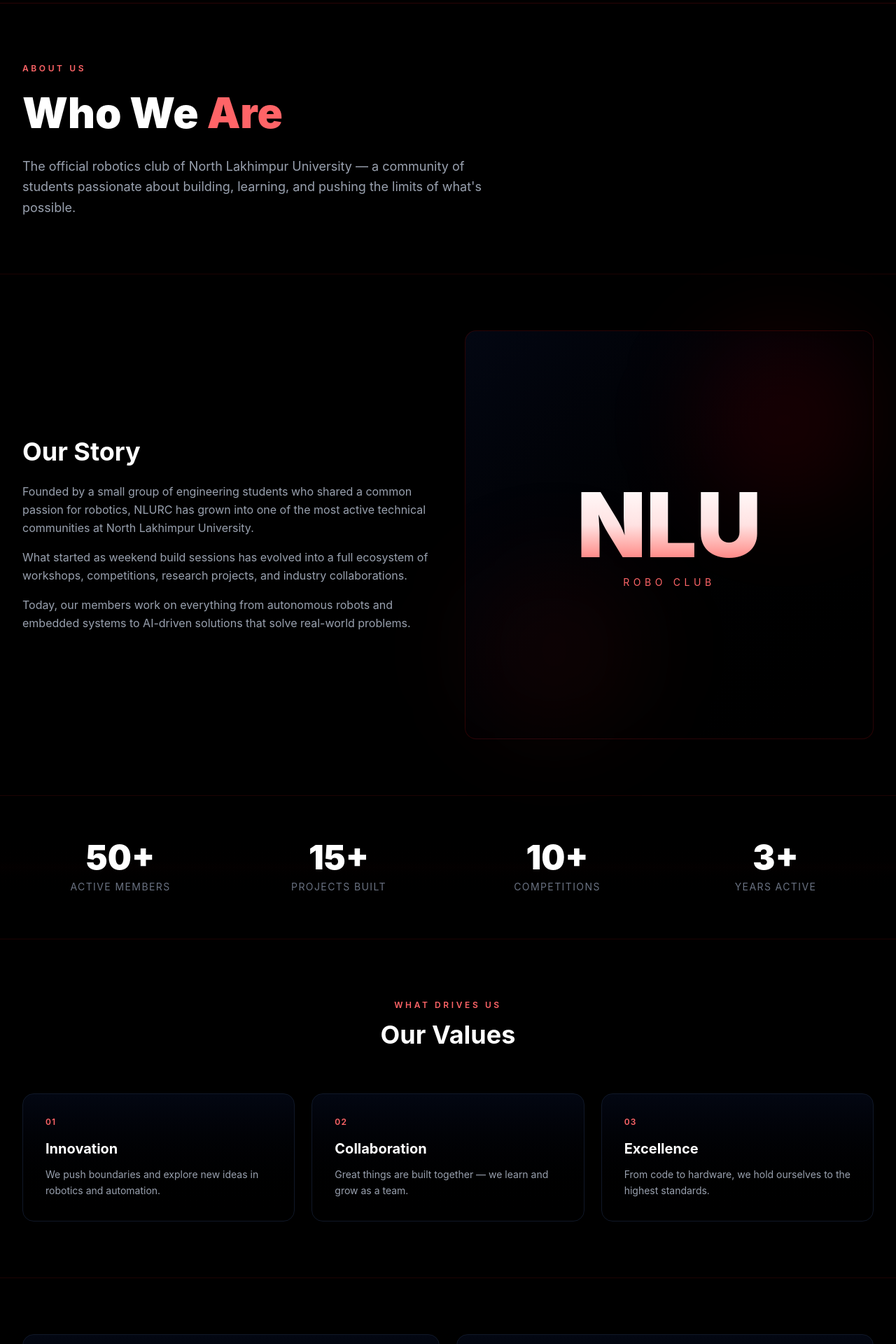
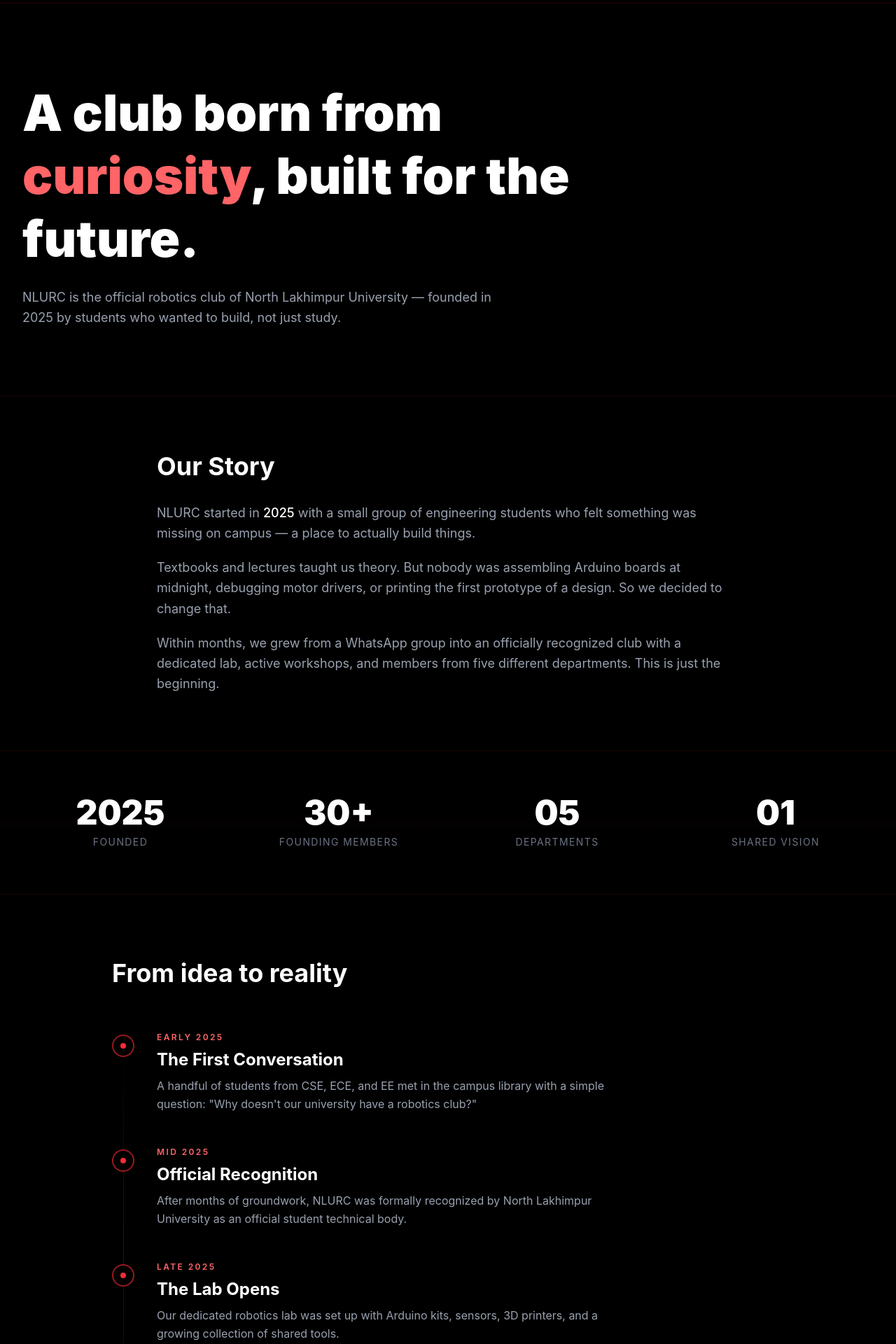
Before and after one commit to mousammm/nlurc, a React app in the folder frontend/: page /about in a window 1280 px wide. Shown: the part 60-1980 px from the top of the page at 70% size. Built offline with nearby package versions, Linux system fonts and the light colour scheme; the HTML template or start-up script is replaced by a standard one.

Commit message:
fix: clean ui, update some info

```diff
--- a/frontend/src/App.jsx
+++ b/frontend/src/App.jsx
@@ -12,7 +12,7 @@ import Contact from './pages/Contact';
 function App() {
   return (
     <BrowserRouter>
-      <div className="min-h-screen bg-gray-50 flex flex-col">
+      <div className="min-h-screen bg-black flex flex-col">
         <Navbar />
         {/* pt-16 to offset the fixed navbar height */}
         <main className="pt-16 flex-1">
--- a/frontend/src/pages/About.jsx
+++ b/frontend/src/pages/About.jsx
@@ -3,91 +3,89 @@ import React from 'react';
 
 const About = () => {
   const stats = [
-    { number: '50+', label: 'Active Members' },
-    { number: '15+', label: 'Projects Built' },
-    { number: '10+', label: 'Competitions' },
-    { number: '3+', label: 'Years Active' },
+    { number: '2025', label: 'Founded' },
+    { number: '30+', label: 'Founding Members' },
+    { number: '05', label: 'Departments' },
+    { number: '01', label: 'Shared Vision' },
   ];
 
   const values = [
     {
-      title: 'Innovation',
-      desc: 'We push boundaries and explore new ideas in robotics and automation.',
+      title: 'Curiosity',
+      desc: 'We ask questions, break things, and rebuild them better. Every mistake teaches us something new.',
     },
     {
       title: 'Collaboration',
-      desc: 'Great things are built together — we learn and grow as a team.',
+      desc: 'Engineering is a team sport. We share knowledge freely across departments and years.',
     },
     {
-      title: 'Excellence',
-      desc: 'From code to hardware, we hold ourselves to the highest standards.',
+      title: 'Craft',
+      desc: 'Whether it\'s code, circuits, or CAD — we care about doing things properly, not just quickly.',
+    },
+  ];
+
+  const timeline = [
+    {
+      date: 'Early 2025',
+      title: 'The First Conversation',
+      desc: 'A handful of students from CSE, ECE, and EE met in the campus library with a simple question: "Why doesn\'t our university have a robotics club?"',
+    },
+    {
+      date: 'Mid 2025',
+      title: 'Official Recognition',
+      desc: 'After months of groundwork, NLURC was formally recognized by North Lakhimpur University as an official student technical body.',
+    },
+    {
+      date: 'Late 2025',
+      title: 'The Lab Opens',
+      desc: 'Our dedicated robotics lab was set up with Arduino kits, sensors, 3D printers, and a growing collection of shared tools.',
+    },
+    {
+      date: 'Now',
+      title: 'Building Something Bigger',
+      desc: 'We\'re preparing for our first inter-university competition, hosting workshops, and welcoming new members every semester.',
     },
   ];
 
   return (
     <div className="bg-black text-white">
       {/* ================= HERO ================= */}
-      <section className="relative py-20 border-b border-red-950/40">
+      <section className="relative py-24 border-b border-red-950/40">
         <div className="max-w-7xl mx-auto px-4 sm:px-6 lg:px-8">
-          <span className="text-xs font-semibold tracking-[0.3em] text-red-400 uppercase">
-            About Us
-          </span>
-          <h1 className="text-5xl md:text-6xl font-black mt-4 mb-6 leading-tight">
-            Who We <span className="text-red-400">Are</span>
+          <h1 className="text-5xl md:text-7xl font-black mt-4 mb-6 leading-tight max-w-4xl">
+            A club born from <span className="text-red-400">curiosity</span>, built for the future.
           </h1>
           <p className="text-lg text-gray-400 max-w-2xl leading-relaxed">
-            The official robotics club of North Lakhimpur University — a community
-            of students passionate about building, learning, and pushing the
-            limits of what's possible.
+            NLURC is the official robotics club of North Lakhimpur University —
+            founded in 2025 by students who wanted to build, not just study.
           </p>
         </div>
       </section>
 
       {/* ================= STORY ================= */}
       <section className="py-20">
-        <div className="max-w-7xl mx-auto px-4 sm:px-6 lg:px-8">
-          <div className="grid md:grid-cols-2 gap-12 items-center">
-            <div>
-              <h2 className="text-3xl md:text-4xl font-bold mb-6">
+        <div className="max-w-4xl mx-auto px-4 sm:px-6 lg:px-8">
+          <h2 className="text-3xl md:text-4xl font-bold mb-8">
             Our Story
           </h2>
-              <div className="space-y-4 text-gray-400 leading-relaxed">
+          <div className="space-y-5 text-gray-400 leading-relaxed text-lg">
             <p>
-                  Founded by a small group of engineering students who shared a
-                  common passion for robotics, NLURC has grown into one of the
-                  most active technical communities at North Lakhimpur University.
+              NLURC started in <span className="text-white font-medium">2025</span> with a small group of
+              engineering students who felt something was missing on campus
+              — a place to actually build things.
             </p>
             <p>
-                  What started as weekend build sessions has evolved into a full
-                  ecosystem of workshops, competitions, research projects, and
-                  industry collaborations.
+              Textbooks and lectures taught us theory. But nobody was
+              assembling Arduino boards at midnight, debugging motor drivers,
+              or printing the first prototype of a design. So we decided to
+              change that.
             </p>
             <p>
-                  Today, our members work on everything from autonomous robots
-                  and embedded systems to AI-driven solutions that solve
-                  real-world problems.
+              Within months, we grew from a WhatsApp group into an officially
+              recognized club with a dedicated lab, active workshops, and
+              members from five different departments. This is just the
+              beginning.
             </p>
-              </div>
-            </div>
-
-            {/* Decorative panel — no image */}
-            <div className="relative">
-              <div className="aspect-square rounded-2xl border border-red-950/60 bg-gradient-to-br from-gray-950 to-black flex items-center justify-center overflow-hidden">
-                {/* Subtle red glow */}
-                <div className="absolute top-0 right-0 w-64 h-64 bg-red-600/10 rounded-full blur-3xl"></div>
-                <div className="absolute bottom-0 left-0 w-64 h-64 bg-red-900/10 rounded-full blur-3xl"></div>
-
-                {/* Big typographic mark */}
-                <div className="relative text-center">
-                  <div className="text-8xl md:text-9xl font-black bg-gradient-to-b from-white via-red-100 to-red-400 bg-clip-text text-transparent">
-                    NLU
-                  </div>
-                  <div className="text-sm tracking-[0.4em] text-red-400 uppercase mt-2">
-                    Robo Club
-                  </div>
-                </div>
-              </div>
-            </div>
           </div>
         </div>
       </section>
@@ -110,13 +108,50 @@ const About = () => {
         </div>
       </section>
 
+      {/* ================= TIMELINE ================= */}
+      <section className="py-20">
+        <div className="max-w-5xl mx-auto px-4 sm:px-6 lg:px-8">
+          <div className="mb-16">
+            <h2 className="text-3xl md:text-4xl font-bold mt-3">
+              From idea to reality
+            </h2>
+          </div>
+
+          <div className="relative">
+            {/* Vertical line */}
+            <div className="hidden md:block absolute left-4 top-2 bottom-2 w-px bg-gradient-to-b from-transparent via-red-950 to-transparent"></div>
+
+            <div className="space-y-10">
+              {timeline.map((item, i) => (
+                <div key={i} className="relative flex gap-6 md:gap-8">
+                  {/* Dot */}
+                  <div className="flex-shrink-0 w-8 h-8 rounded-full bg-black border-2 border-red-500/60 flex items-center justify-center mt-1 relative z-10">
+                    <span className="w-2 h-2 rounded-full bg-red-500"></span>
+                  </div>
+
+                  {/* Content */}
+                  <div className="flex-1 pb-2">
+                    <div className="text-xs font-semibold tracking-[0.2em] text-red-400 uppercase mb-2">
+                      {item.date}
+                    </div>
+                    <h3 className="text-xl sm:text-2xl font-bold text-white mb-2">
+                      {item.title}
+                    </h3>
+                    <p className="text-gray-400 leading-relaxed text-sm sm:text-base max-w-2xl">
+                      {item.desc}
+                    </p>
+                  </div>
+                </div>
+              ))}
+            </div>
+          </div>
+        </div>
+      </section>
+
       {/* ================= VALUES ================= */}
-      <section className="py-20">
+      <section className="py-20 border-t border-red-950/40">
         <div className="max-w-7xl mx-auto px-4 sm:px-6 lg:px-8">
-          <div className="text-center mb-16">
-            <span className="text-xs font-semibold tracking-[0.3em] text-red-400 uppercase">
-              What Drives Us
-            </span>
+          <div className="mb-16">
             <h2 className="text-3xl md:text-4xl font-bold mt-3">
               Our Values
             </h2>
@@ -152,12 +187,12 @@ const About = () => {
                 Mission
               </span>
               <h3 className="text-2xl font-bold text-white mt-3 mb-4">
-                Fostering Innovation
+                Turn theory into practice
               </h3>
               <p className="text-gray-400 leading-relaxed">
-                To nurture technical excellence and creativity among students by
-                providing hands-on experience with robotics, embedded systems,
-                and emerging technologies.
+                To give every student at North Lakhimpur University the chance to
+                design, build, and ship real robotics projects — regardless of
+                their department, year, or prior experience.
               </p>
             </div>
 
@@ -166,12 +201,12 @@ const About = () => {
                 Vision
               </span>
               <h3 className="text-2xl font-bold text-white mt-3 mb-4">
-                Leading the Region
+                A hub for builders
               </h3>
               <p className="text-gray-400 leading-relaxed">
-                To become the leading robotics community in Northeast India,
-                producing skilled engineers ready to solve real-world challenges
-                through technology.
+                To grow into the most active student-led robotics community in
+                Northeast India — known for the quality of its work, the warmth
+                of its culture, and the engineers it produces.
               </p>
             </div>
           </div>
@@ -181,11 +216,12 @@ const About = () => {
       {/* ================= CTA ================= */}
       <section className="py-20 border-t border-red-950/40">
         <div className="max-w-3xl mx-auto px-4 sm:px-6 lg:px-8 text-center">
-          <h2 className="text-3xl md:text-4xl font-bold mb-4">
-            Want to be part of <span className="text-red-400">our story</span>?
+          <h2 className="text-3xl md:text-4xl font-bold mt-3 mb-4">
+            Be part of the <span className="text-red-400">first chapter</span>
           </h2>
-          <p className="text-gray-400 mb-8">
-            Join NLURC and start building the future with us.
+          <p className="text-gray-400 mb-8 max-w-xl mx-auto">
+            We're a young club with big ambitions. The best time to join is now
+            — while we're still writing our story.
           </p>
           <a
             href="/contact"
--- a/frontend/src/pages/Team.jsx
+++ b/frontend/src/pages/Team.jsx
@@ -3,14 +3,14 @@ import React from 'react';
 
 const Team = () => {
   const team = [
-    { name: 'Dr. Anil Sharma', role: 'Faculty Advisor', dept: 'Dept. of CSE' },
-    { name: 'Rahul Das', role: 'President', dept: 'Final Year, CSE' },
-    { name: 'Priya Bora', role: 'Vice President', dept: 'Final Year, ECE' },
-    { name: 'Amit Gogoi', role: 'Technical Head', dept: 'Third Year, CSE' },
-    { name: 'Sneha Saikia', role: 'Event Coordinator', dept: 'Third Year, EE' },
-    { name: 'Karan Nath', role: 'Treasurer', dept: 'Third Year, ME' },
-    { name: 'Riya Deka', role: 'Marketing Lead', dept: 'Second Year, CSE' },
-    { name: 'Bikash Kalita', role: 'Hardware Lead', dept: 'Second Year, ECE' },
+    { name: 'Dr. Ratan Das', role: 'Faculty Advisor', dept: 'Dept. of ECE' },
+    { name: 'Aryanya Kashyap', role: 'President', dept: 'Final Year, ECE' },
+    { name: 'Himshikhar Gogoi', role: 'Vice President', dept: 'Final Year, ECE' },
+    { name: 'Dikshita Chakraborty', role: 'Behaviour Analytics', dept: 'Third Year, ECS' },
+    { name: 'Jyutisman Hazirika', role: 'Event Coordinator', dept: 'First Year, EE' },
+    { name: 'Rituraj Bhuyan', role: 'Treasurer', dept: 'First Year, CSC' },
+    { name: 'Chinmoy Saikia', role: 'Marketing Lead', dept: 'First Year, CSE' },
+    { name: 'Chinmoy Gogoi', role: 'Marketing Junior', dept: 'First Year, CSE' },
   ];
 
   // Helper to get initials from a name
```
Lines whose indentation alone changed are shown as unchanged.
